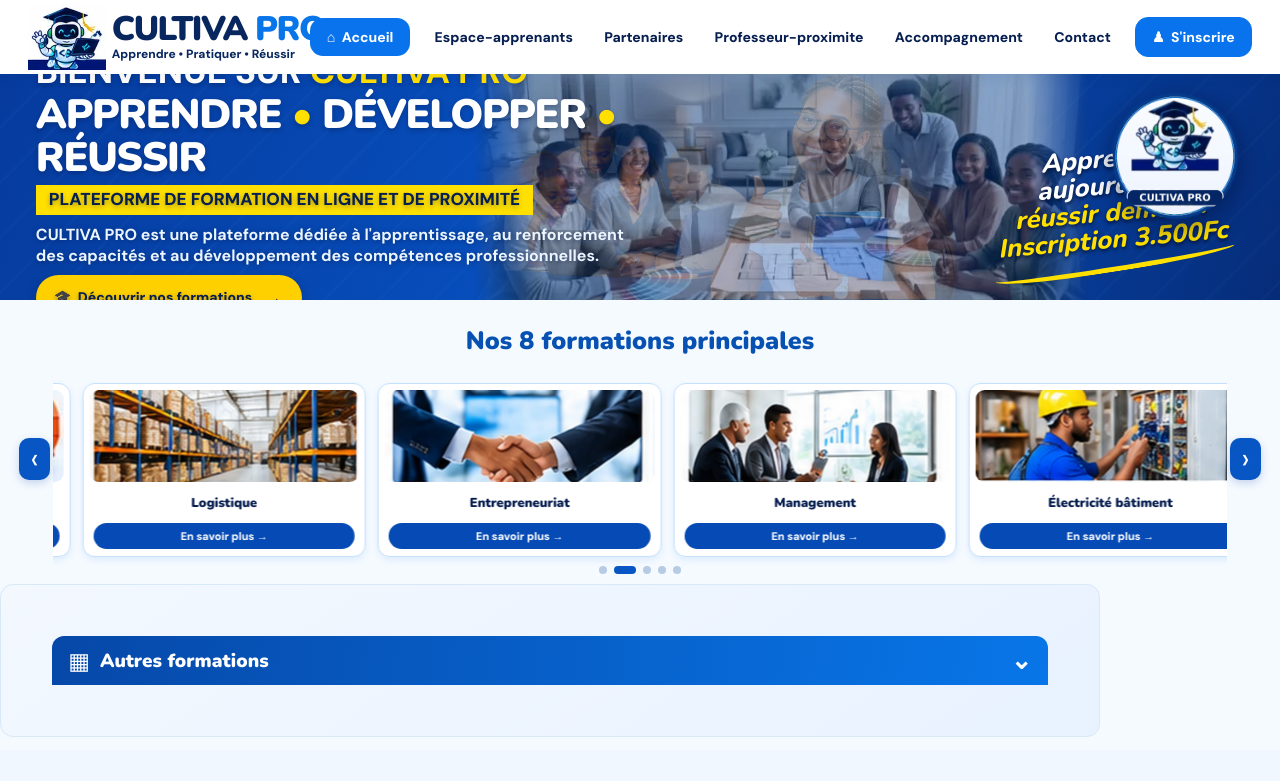
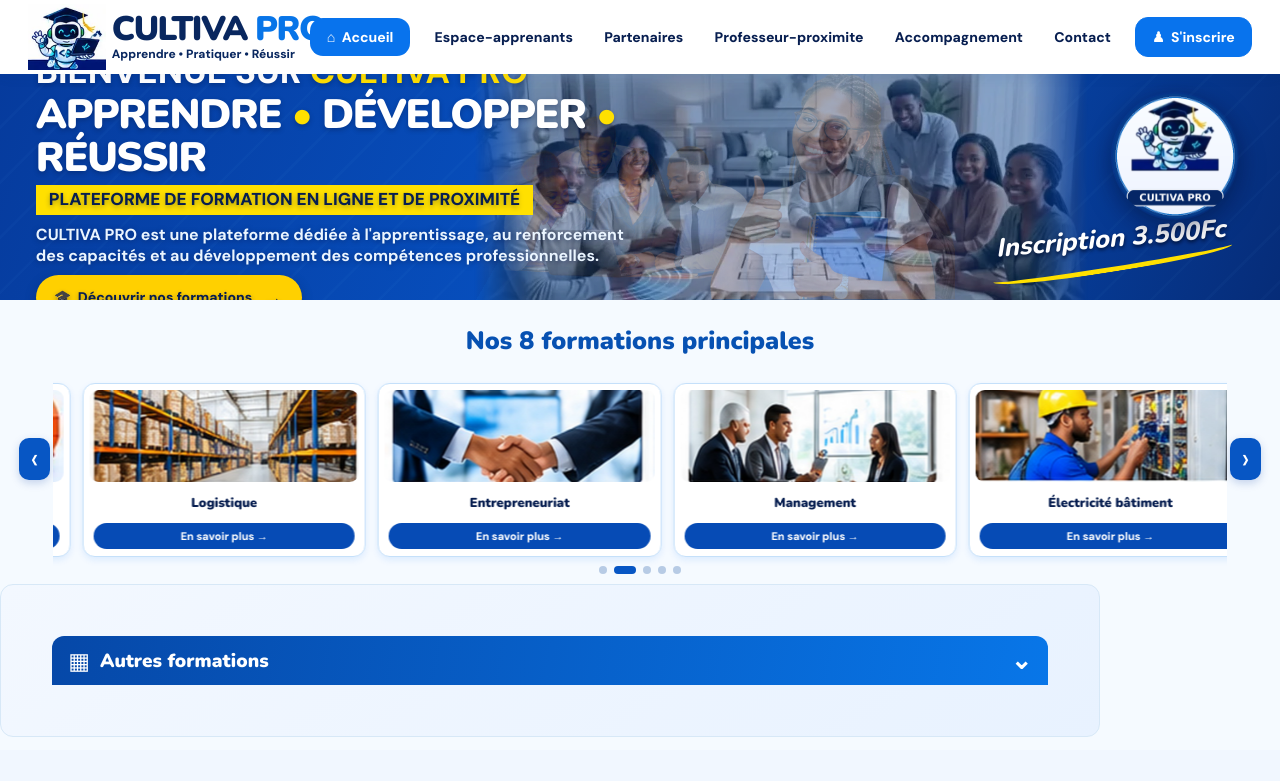
Before and after one commit to HenoProd/cultiva-pro, a plain HTML site: page index.html in a window 1280 px wide. Shown: the top 781 px of the page. Drawn offline with nearby package versions, Linux system fonts and the light colour scheme.

Commit message:
Update index.html

```diff
--- a/index.html
+++ b/index.html
@@ -51,7 +51,7 @@
   <img class="hero-emblem" src="assets/cultiva-pro-round-logo.png" alt="Logo rond officiel CULTIVA PRO">
   <div class="hero-motto">
     <br><br> <br><br>
-    <p>Apprendre<br>aujourd'hui,<br><em>réussir demain !<br>Inscription 3.500Fc</em></p>
+    <p><br>Inscription 3.500Fc</em></p>
     <i></i>
 
   </div>
```
